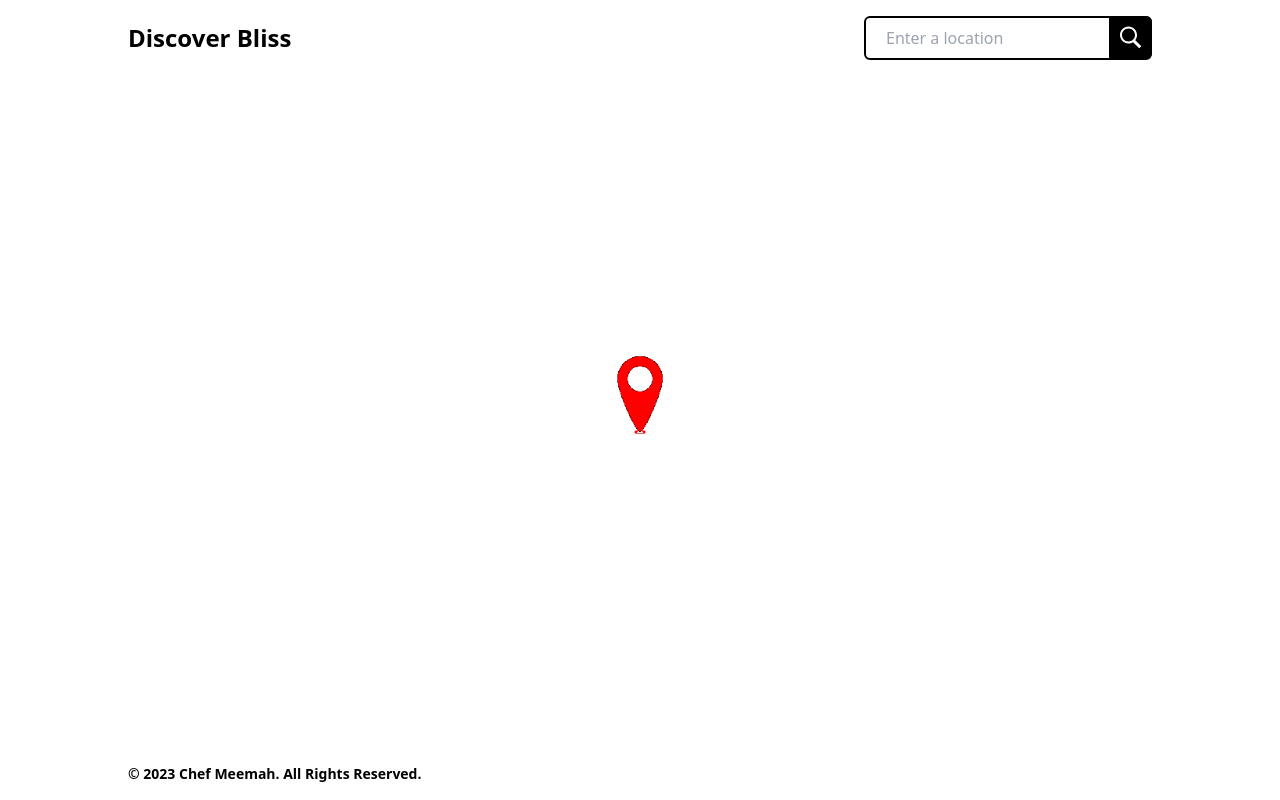
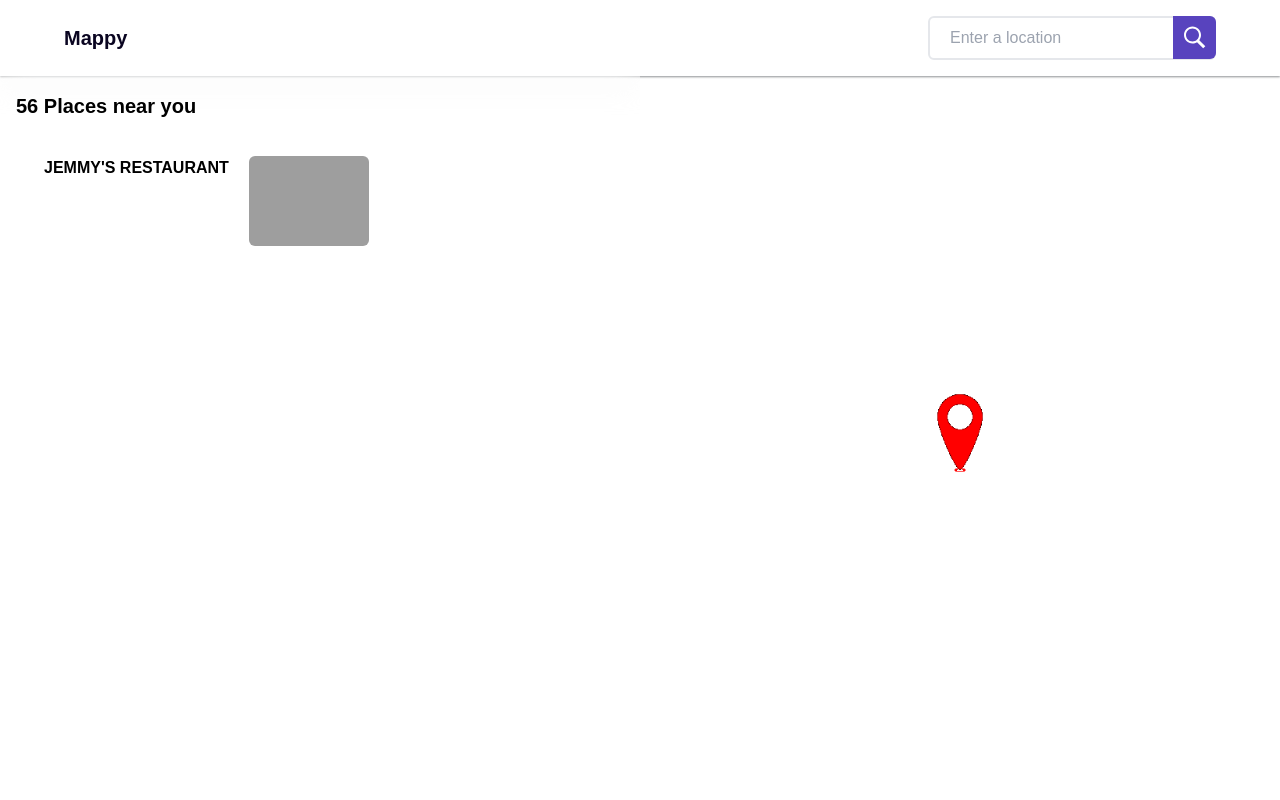
Before and after one commit to jemmycodes/Discover-Bliss, a website built with Vite: page index.html in a window 1280 px wide. Built offline with nearby package versions, Linux system fonts and the light colour scheme; no server answers; grey boxes are pictures that could not be loaded; a web font is replaced by a local one.

Commit message:
user interface fix

```diff
--- a/index.html
+++ b/index.html
@@ -11,54 +11,82 @@
       integrity="sha256-p4NxAoJBhIIN+hmNHrzRCf9tD/miZyoHS5obTRR9BMY="
       crossorigin=""
     />
-    <title>Discover Bliss</title>
+    <link rel="stylesheet" href="https://use.typekit.net/wrw7xlk.css" />
+    <title>Mappy</title>
   </head>
   <body>
-    <main class="flex items-center justify-center min-h-screen">
+    <div class="flex flex-col min-h-screen">
       <!-- header -->
-      <header class="top-0 z-10 p-4">
-        <div class="flex items-center justify-between">
-          <h1 class="text-2xl font-bold">Discover Bliss</h1>
+      <header class="p-4 shadow-sm bg-white/50 shadow-gary-text">
+        <div class="flex items-center justify-between max-w-6xl mx-auto">
+          <h1 class="text-xl font-bold text-black-col">Mappy</h1>
           <span class="relative cursor-pointer">
-            <div class="absolute right-0 p-[0.55rem] bg-black rounded-r-md">
+            <div
+              class="absolute right-0 p-[0.55rem] bg-accent-color rounded-r-md"
+            >
               <img src="./search.svg" width="25" height="25" alt="" />
             </div>
             <input
               type="text"
-              class="px-5 py-2 border-2 border-black rounded-md w-72"
+              class="px-5 py-2 border-2 rounded-md w-72 focus:outline-none focus:border-accent-color"
               placeholder="Enter a location"
             />
           </span>
         </div>
       </header>
 
-      <!-- error element -->
+      <main class="grid flex-grow grid-cols-main-layout">
+        <!-- places of interests -->
+        <aside
+          class="flex flex-col gap-6 p-4 bg-white/30 backdrop-blur-lg left-5"
+        >
+          <h2 class="text-xl font-bold">56 Places near you</h2>
+          <section class="flex gap-5 p-3 rounded-md pl-7">
+            <figcaption class="font-bold uppercase">
+              Jemmy's Restaurant
+            </figcaption>
+            <figure>
+              <img
+                src="https://pbs.twimg.com/media/F43cfXPbQAAmMGD?format=jpg&name=large"
+                alt="example place of interest"
+                height="200"
+                width="120"
+                class="object-cover rounded-md"
+              />
+            </figure>
+          </section>
+        </aside>
+
+        <!-- map container -->
+        <section id="map" class="flex items-center justify-center">
+          <!--  error-element -->
           <figure
             class="flex-col items-center justify-center hidden"
             id="error-screen"
           >
-        <img src="/error.svg" width="250" height="250" alt="Network Error" />
-        <p class="text-xl font-bold" id="error-text">User denied Geolocation</p>
+            <img
+              src="/error.svg"
+              width="250"
+              height="250"
+              alt="Network Error"
+            />
+            <p class="text-xl font-bold" id="error-text">
+              User denied Geolocation
+            </p>
           </figure>
 
           <!-- laoding screen -->
           <figure id="loading-screen" class="block">
-        <img src="/loading.gif" width="200" height="200" alt="Getting map..." />
+            <img
+              src="/loading.gif"
+              width="200"
+              height="200"
+              alt="Getting map..."
+            />
           </figure>
-
-      <!-- map container -->
-      <section
-        id="map"
-        class="absolute z-0 w-screen h-screen overflow-hidden"
-      ></section>
-
-      <!-- footer -->
-      <footer class="bottom-0 px-6 py-4 text-sm font-bold">
-        <div>
-          <p>&copy; 2023 Chef Meemah. All Rights Reserved.</p>
+        </section>
+      </main>
     </div>
-      </footer>
-    </main>
     <script type="module" src="/src/main.ts"></script>
   </body>
 </html>
--- a/src/index.css
+++ b/src/index.css
@@ -1,15 +1,8 @@
 @tailwind base;
 @tailwind components;
 @tailwind utilities;
-
-@layer base {
-  footer,
-  header {
-    @apply fixed  w-screen bg-white/80;
-  }
-
-  footer div,
-  header div {
-    @apply max-w-5xl mx-auto;
-  }
+body {
+  font-family: "muli", sans-serif;
+  font-weight: 400;
+  font-style: normal;
 }
--- a/tailwind.config.js
+++ b/tailwind.config.js
@@ -2,7 +2,16 @@
 export default {
   content: ["./index.html", "./src/**/*.{ts, js}"],
   theme: {
-    extend: {},
+    extend: {
+      gridTemplateColumns: {
+        "main-layout": "minmax(400px, 1fr) 1fr",
+      },
+      colors: {
+        "accent-color": "#5843be",
+        "black-col": "#0a0521",
+        "gary-text": "#8e9294",
+      },
+    },
   },
   plugins: [],
 };
```
Also changed, not shown: 1 other file. Lines whose indentation alone changed are shown as unchanged.
